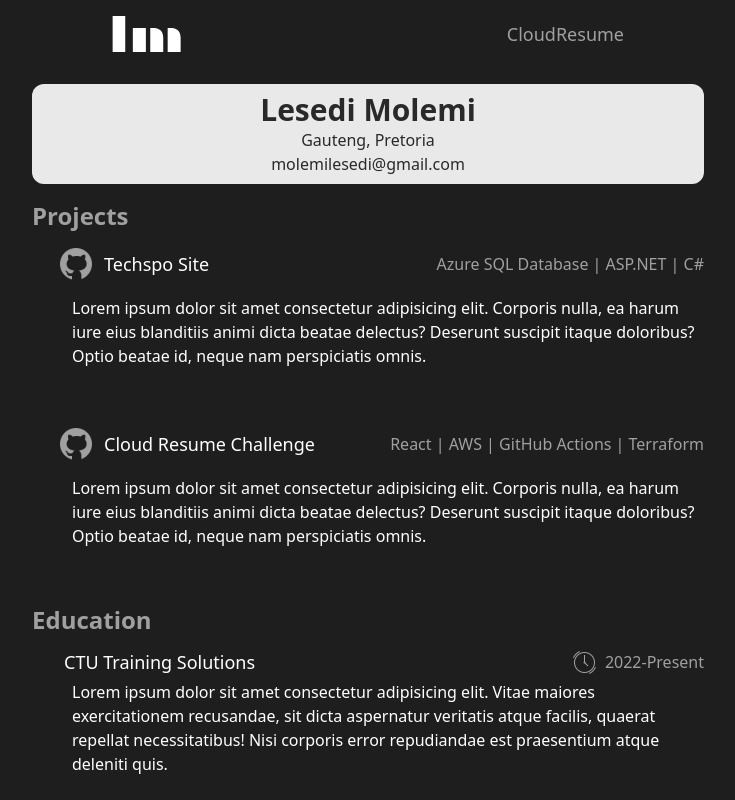
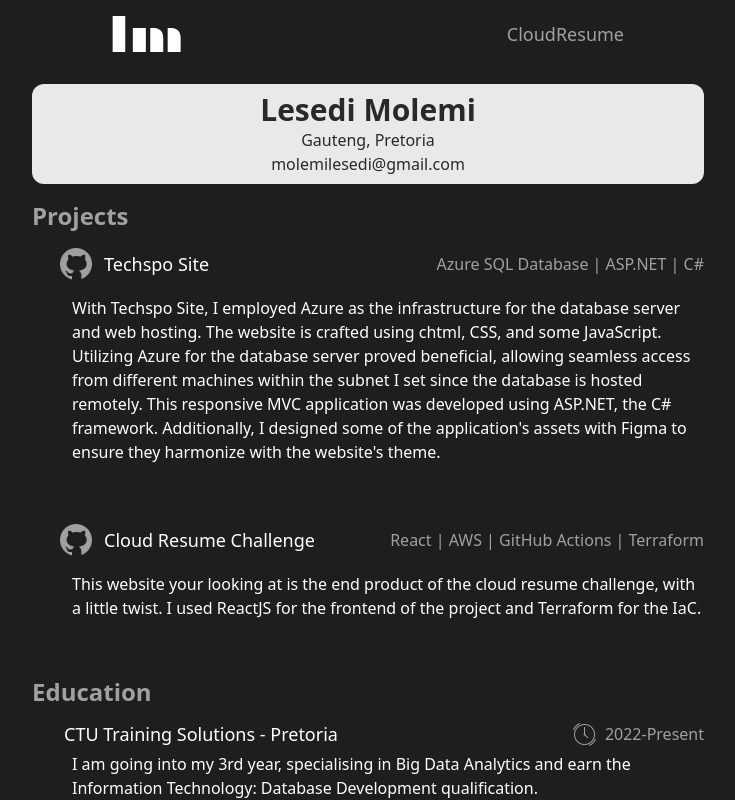
Before and after one commit to Lesmol/personal-portfolio, a React (Vite) app: page /resume in a window 1280 px wide. Shown: the top 800 px of the page, without its empty margins (272-1007 px from the left). Built offline with nearby package versions, Linux system fonts and the light colour scheme.

Commit message:
Added info to CloudResume page.

```diff
--- a/src/Components/CloudResume/Project.jsx
+++ b/src/Components/CloudResume/Project.jsx
@@ -9,18 +9,18 @@
       <ProjectInfo
         title="Techspo Site"
         stack="Azure SQL Database | ASP.NET | C#"
-        description="Lorem ipsum dolor sit amet consectetur adipisicing elit. Corporis nulla,
-        ea harum iure eius blanditiis animi dicta beatae delectus? Deserunt
-        suscipit itaque doloribus? Optio beatae id, neque nam perspiciatis
-        omnis."
+        description="With Techspo Site, I employed Azure as the infrastructure for the database server
+         and web hosting. The website is crafted using chtml, CSS, and some JavaScript. Utilizing
+         Azure for the database server proved beneficial, allowing seamless access from different
+         machines within the subnet I set since the database is hosted remotely. This responsive
+         MVC application was developed using ASP.NET, the C# framework. Additionally, I designed
+         some of the application's assets with Figma to ensure they harmonize with the website's theme."
       />
       <ProjectInfo
         title="Cloud Resume Challenge"
         stack="React | AWS | GitHub Actions | Terraform"
-        description="Lorem ipsum dolor sit amet consectetur adipisicing elit. Corporis nulla,
-        ea harum iure eius blanditiis animi dicta beatae delectus? Deserunt
-        suscipit itaque doloribus? Optio beatae id, neque nam perspiciatis
-        omnis."
+        description="This website your looking at is the end product of the cloud resume challenge,
+        with a little twist. I used ReactJS for the frontend of the project and Terraform for the IaC."
       />
     </div>
   );
--- a/src/Components/Navbar.jsx
+++ b/src/Components/Navbar.jsx
@@ -2,7 +2,7 @@
 
 import LMLogo from "../assets/SVG/logo.svg";
 import { Link } from "react-router-dom";
-import { motion } from "framer-motion";
+import { motion, AnimatePresence } from "framer-motion";
 
 function Navbar() {
   const [mobileNav, setMobileNav] = useState(false);
@@ -18,11 +18,11 @@
           <img src={LMLogo} alt="The letters LM written in a stylish font." />
         </Link>
 
-        <button onClick={onToggle} className="text-xl text-primary md:hidden">
+        <button onClick={onToggle} className="text-xl text-primary sm:hidden">
           Menu &#x2724;
         </button>
 
-        <ul className="hidden text-lg md:flex">
+        <ul className="hidden text-lg sm:flex">
           {/* <li>
             <Link
               to={"/about"}
@@ -42,11 +42,13 @@
         </ul>
       </nav>
 
+      <AnimatePresence>
         {mobileNav ? (
           <motion.div
-          className="fixed right-5 mt-2 p-3 bg-black w-[150px] rounded-lg"
+            className="fixed right-5 mt-2 p-3 bg-black w-[150px] rounded-lg sm:hidden"
             initial={{ y: -5, opacity: 0 }}
             animate={{ y: 0, opacity: 1 }}
+            exit={{y: 5, opacity: 0}}
             transition={{ duration: 0.2 }}
           >
             {/* <div className="text-lg">
@@ -57,6 +59,7 @@
             </div>
           </motion.div>
         ) : null}
+      </AnimatePresence>
     </div>
   );
 }
--- a/src/UI/CloudResume.jsx
+++ b/src/UI/CloudResume.jsx
@@ -31,12 +31,10 @@
         transition={{ duration: 0.6, delay: 0.2 }}
       >
         <Education
-          title="CTU Training Solutions"
+          title="CTU Training Solutions - Pretoria"
           duration="2022-Present"
-          description="Lorem ipsum dolor sit amet consectetur adipisicing elit. Vitae maiores
-        exercitationem recusandae, sit dicta aspernatur veritatis atque facilis,
-        quaerat repellat necessitatibus! Nisi corporis error repudiandae est
-        praesentium atque deleniti quis."
+          description="I am going into my 3rd year, specialising in Big Data Analytics
+          and earn the Information Technology: Database Development qualification."
         />
       </motion.div>
       <motion.div
```
Lines whose indentation alone changed are shown as unchanged.
